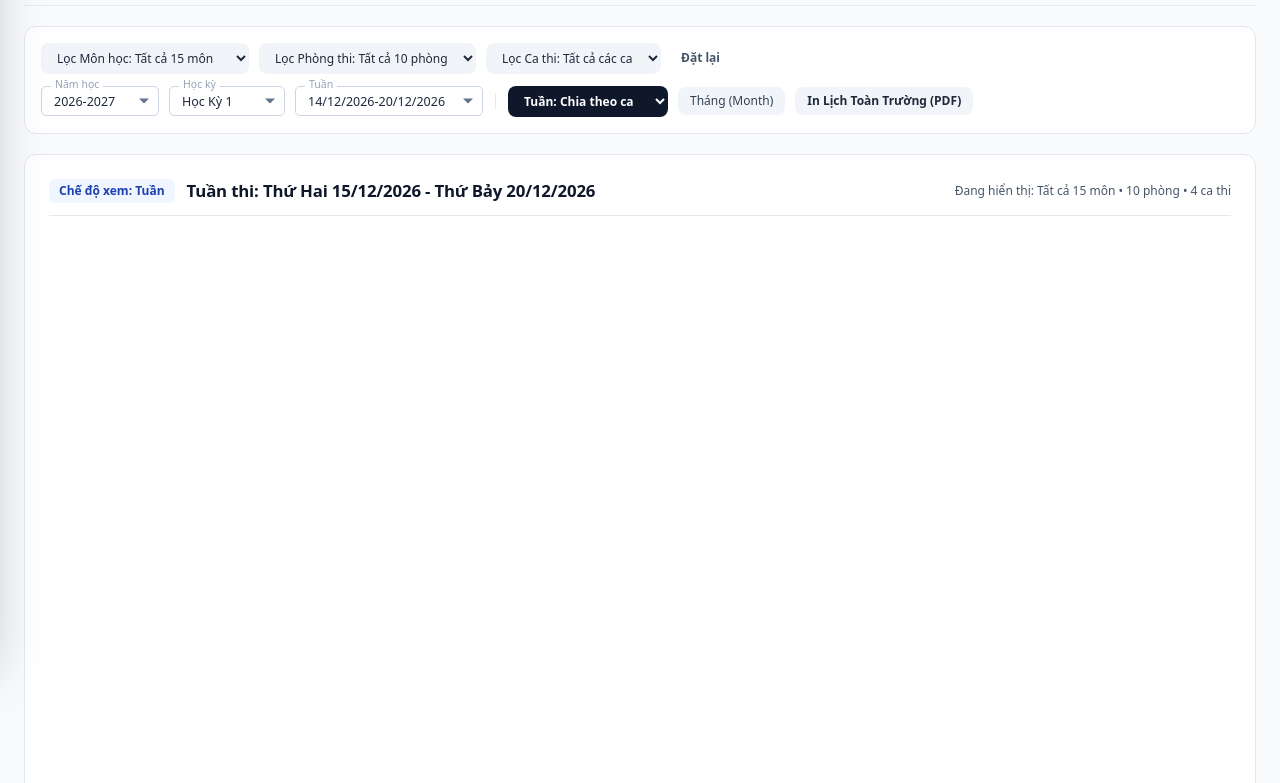
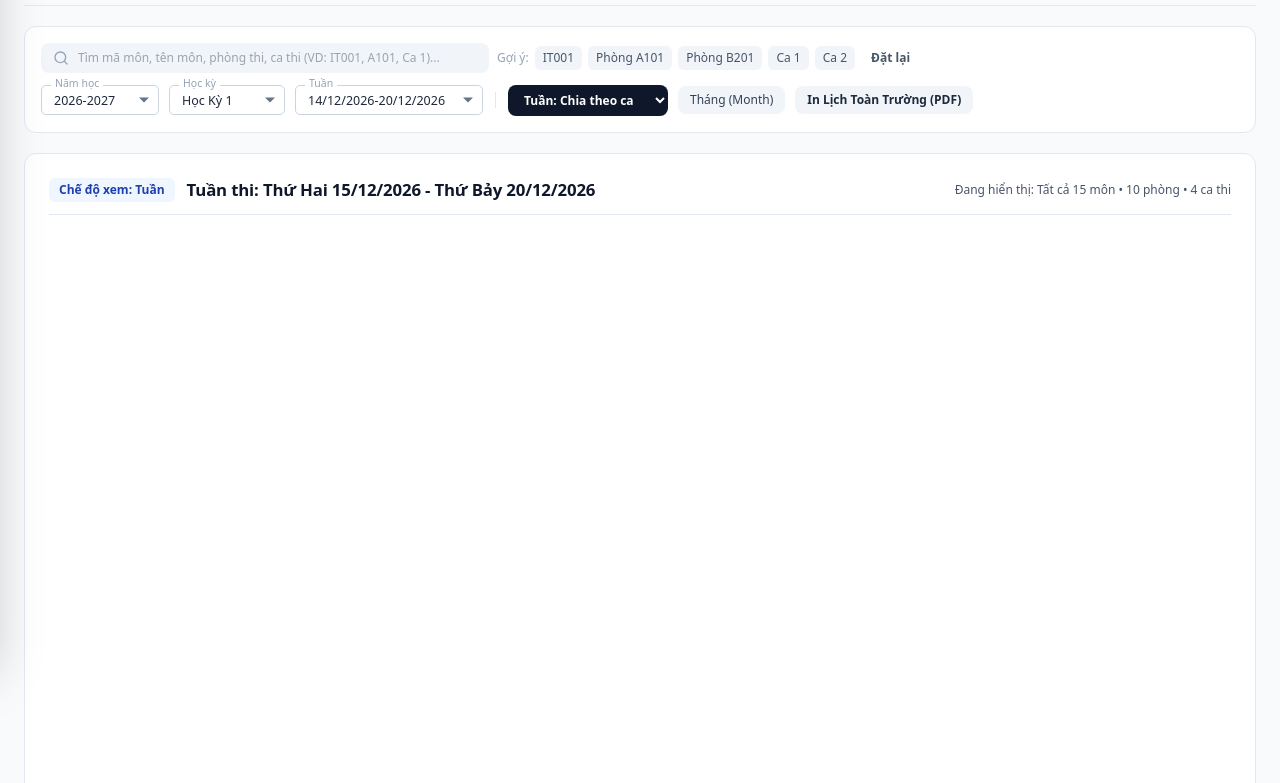
Before and after one commit to phattvh/GraphTheory_HTTPS, a plain HTML site: page web/calendar.html in a window 1280 px wide. Shown: the part 141-924 px from the top of the page. Drawn offline with nearby package versions, Linux system fonts and the light colour scheme.

Commit message:
feat: replace 3 filter dropdowns with a unified search input and keyword suggestions

```diff
--- a/web/calendar.html
+++ b/web/calendar.html
@@ -197,59 +197,70 @@
           </div>
         </header>
 
-        <!-- Thanh công cụ Bộ lọc (Môn học / Phòng thi / Ca thi) & Chuyển đổi chế độ xem -->
+        <!-- Thanh công cụ Tìm kiếm (gợi ý từ khóa chính) & Chuyển đổi chế độ xem -->
         <div class="flex flex-wrap items-center justify-between gap-3 bg-white p-4 rounded-xl border border-slate-200 no-print">
-          <!-- Cụm bộ lọc trái -->
-          <div class="flex flex-wrap items-center gap-2.5">
-            <select id="calendar-filter-course" onchange="filterCalendarEvents()"
-              aria-label="Lọc theo môn học"
-              class="px-3 py-1.5 rounded-lg text-xs font-medium bg-slate-100 hover:bg-slate-200/70 text-slate-800 focus:outline-none focus:ring-2 focus:ring-blue-600 cursor-pointer">
-              <option value="ALL">Lọc Môn học: Tất cả 15 môn</option>
-              <option value="IT001">IT001: Lý thuyết Đồ thị</option>
-              <option value="IT002">IT002: Cấu trúc Dữ liệu &amp; GT</option>
-              <option value="IT003">IT003: Hệ Quản trị CSDL</option>
-              <option value="IT004">IT004: Lập trình Web</option>
-              <option value="IT005">IT005: An toàn Thông tin</option>
-              <option value="IT006">IT006: Trí tuệ Nhân tạo</option>
-              <option value="IT007">IT007: Mạng Máy tính</option>
-              <option value="IT008">IT008: Toán Rời rạc &amp; Tổ hợp</option>
-              <option value="IT009">IT009: Giải tích 1</option>
-              <option value="IT010">IT010: Đại số Tuyến tính</option>
-              <option value="IT011">IT011: Kiến trúc Máy tính</option>
-              <option value="IT012">IT012: Lập trình OOP</option>
-              <option value="IT013">IT013: Công nghệ Phần mềm</option>
-              <option value="IT014">IT014: Hệ điều hành</option>
-              <option value="IT015">IT015: Xác suất Thống kê</option>
-            </select>
+          <!-- Cụm 1 ô tìm kiếm thông minh + gợi ý từ khóa chính bên trái -->
+          <div class="flex flex-wrap items-center gap-2 flex-1 min-w-[280px]">
+            <div class="relative flex-1 min-w-[240px] max-w-md">
+              <svg class="w-4 h-4 text-slate-400 absolute left-3 top-1/2 -translate-y-1/2 pointer-events-none" viewBox="0 0 24 24" fill="none" stroke="currentColor" stroke-width="2" stroke-linecap="round" stroke-linejoin="round" aria-hidden="true">
+                <circle cx="11" cy="11" r="8"></circle>
+                <line x1="21" y1="21" x2="16.65" y2="16.65"></line>
+              </svg>
+              <input
+                type="search"
+                id="calendar-search-input"
+                list="calendar-search-suggestions"
+                oninput="filterCalendarEvents()"
+                placeholder="Tìm mã môn, tên môn, phòng thi, ca thi (VD: IT001, A101, Ca 1)..."
+                aria-label="Tìm kiếm môn học, phòng thi hoặc ca thi"
+                class="w-full pl-9 pr-3 py-1.5 rounded-lg text-xs font-medium bg-slate-100 hover:bg-slate-200/60 focus:bg-white text-slate-800 border border-transparent focus:border-blue-600 focus:outline-none focus:ring-2 focus:ring-blue-600/20 transition"
+              />
+              <datalist id="calendar-search-suggestions">
+                <option value="IT001">IT001 - Lý thuyết Đồ thị</option>
+                <option value="IT002">IT002 - Cấu trúc Dữ liệu &amp; Giải thuật</option>
+                <option value="IT003">IT003 - Hệ Quản trị CSDL PostgreSQL</option>
+                <option value="IT004">IT004 - Lập trình Web</option>
+                <option value="IT005">IT005 - An toàn &amp; Bảo mật Thông tin</option>
+                <option value="IT006">IT006 - Trí tuệ Nhân tạo</option>
+                <option value="IT008">IT008 - Toán Rời rạc &amp; Tổ hợp</option>
+                <option value="A101">Phòng thi A101 (100 chỗ)</option>
+                <option value="A102">Phòng thi A102 (80 chỗ)</option>
+                <option value="B201">Phòng thi B201 (100 chỗ)</option>
+                <option value="Ca 1">Ca 1: 7h30 - 9h00</option>
+                <option value="Ca 2">Ca 2: 9h30 - 11h00</option>
+                <option value="Ca 3">Ca 3: 13h30 - 15h00</option>
+                <option value="Ca 4">Ca 4: 15h30 - 17h00</option>
+              </datalist>
+            </div>
 
-            <select id="calendar-filter-room" onchange="filterCalendarEvents()"
-              aria-label="Lọc theo phòng thi"
-              class="px-3 py-1.5 rounded-lg text-xs font-medium bg-slate-100 hover:bg-slate-200/70 text-slate-800 focus:outline-none focus:ring-2 focus:ring-blue-600 cursor-pointer">
-              <option value="ALL">Lọc Phòng thi: Tất cả 10 phòng</option>
-              <option value="A101">Phòng A101 (100 chỗ)</option>
-              <option value="A102">Phòng A102 (80 chỗ)</option>
-              <option value="A103">Phòng A103 (90 chỗ)</option>
-              <option value="B201">Phòng B201 (100 chỗ)</option>
-              <option value="B202">Phòng B202 (80 chỗ)</option>
-              <option value="B203">Phòng B203 (80 chỗ)</option>
-              <option value="C301">Phòng C301 (60 chỗ)</option>
-              <option value="C302">Phòng C302 (60 chỗ)</option>
-            </select>
-
-            <select id="calendar-filter-shift" onchange="filterCalendarEvents()"
-              aria-label="Lọc theo ca thi"
-              class="px-3 py-1.5 rounded-lg text-xs font-medium bg-slate-100 hover:bg-slate-200/70 text-slate-800 focus:outline-none focus:ring-2 focus:ring-blue-600 cursor-pointer">
-              <option value="ALL">Lọc Ca thi: Tất cả các ca</option>
-              <option value="1">Ca 1: 7h30 - 9h00</option>
-              <option value="2">Ca 2: 9h30 - 11h00</option>
-              <option value="3">Ca 3: 13h30 - 15h00</option>
-              <option value="4">Ca 4: 15h30 - 17h00</option>
-            </select>
-
-            <button type="button" id="btn-calendar-reset-filter" onclick="resetCalendarFilters()"
-              class="px-2.5 py-1.5 rounded-lg text-xs font-semibold text-slate-600 hover:text-slate-900 hover:bg-slate-100 transition cursor-pointer">
-              Đặt lại
-            </button>
+            <!-- Gợi ý nhanh các từ khóa chính -->
+            <div class="flex flex-wrap items-center gap-1.5 text-xs" aria-label="Từ khóa gợi ý nhanh">
+              <span class="text-slate-400 font-medium">Gợi ý:</span>
+              <button type="button" data-search-keyword="IT001" onclick="applyCalendarSearchKeyword('IT001')"
+                class="px-2 py-1 rounded-md bg-slate-100 hover:bg-blue-50 hover:text-blue-700 text-slate-600 font-medium transition cursor-pointer">
+                IT001
+              </button>
+              <button type="button" data-search-keyword="A101" onclick="applyCalendarSearchKeyword('A101')"
+                class="px-2 py-1 rounded-md bg-slate-100 hover:bg-blue-50 hover:text-blue-700 text-slate-600 font-medium transition cursor-pointer">
+                Phòng A101
+              </button>
+              <button type="button" data-search-keyword="B201" onclick="applyCalendarSearchKeyword('B201')"
+                class="px-2 py-1 rounded-md bg-slate-100 hover:bg-blue-50 hover:text-blue-700 text-slate-600 font-medium transition cursor-pointer">
+                Phòng B201
+              </button>
+              <button type="button" data-search-keyword="Ca 1" onclick="applyCalendarSearchKeyword('Ca 1')"
+                class="px-2 py-1 rounded-md bg-slate-100 hover:bg-blue-50 hover:text-blue-700 text-slate-600 font-medium transition cursor-pointer">
+                Ca 1
+              </button>
+              <button type="button" data-search-keyword="Ca 2" onclick="applyCalendarSearchKeyword('Ca 2')"
+                class="px-2 py-1 rounded-md bg-slate-100 hover:bg-blue-50 hover:text-blue-700 text-slate-600 font-medium transition cursor-pointer">
+                Ca 2
+              </button>
+              <button type="button" id="btn-calendar-reset-filter" onclick="resetCalendarFilters()"
+                class="px-2.5 py-1 rounded-md text-xs font-semibold text-slate-600 hover:text-slate-900 hover:bg-slate-100 transition cursor-pointer">
+                Đặt lại
+              </button>
+            </div>
           </div>
 
           <!-- Cụm chọn Năm học / Học kỳ / Tuần & Chế độ xem Tuần / Tháng bên phải -->
--- a/web/js/admin/calendar.js
+++ b/web/js/admin/calendar.js
@@ -735,24 +735,53 @@ function navigateCalendar(action) {
 }
 
 /**
- * Lọc danh sách sự kiện trên FullCalendar & bảng Ma trận Chia Ca theo Môn học, Phòng thi và Ca thi.
+ * Điền nhanh từ khóa gợi ý vào ô tìm kiếm và lọc sự kiện trên FullCalendar.
+ * @param {string} keyword
+ */
+function applyCalendarSearchKeyword(keyword) {
+  const searchInput = document.getElementById("calendar-search-input");
+  if (searchInput) {
+    searchInput.value = String(keyword || "").trim();
+  }
+  return filterCalendarEvents();
+}
+
+/**
+ * Tìm kiếm và lọc danh sách sự kiện trên FullCalendar & bảng Ma trận Chia Ca
+ * theo từ khóa (mã môn, tên môn, phòng thi, ca thi) hoặc bộ lọc.
  */
 function filterCalendarEvents() {
+  const searchInput = document.getElementById("calendar-search-input");
   const courseSelect = document.getElementById("calendar-filter-course");
   const roomSelect = document.getElementById("calendar-filter-room");
   const shiftSelect = document.getElementById("calendar-filter-shift");
   const summaryEl = document.getElementById("calendar-active-filter-summary");
 
+  const queryRaw = searchInput ? String(searchInput.value || "").trim() : "";
+  const query = queryRaw.toLowerCase();
   const courseVal = courseSelect ? courseSelect.value : "ALL";
   const roomVal = roomSelect ? roomSelect.value : "ALL";
   const shiftVal = shiftSelect ? shiftSelect.value : "ALL";
 
   const filtered = SAMPLE_EXAM_EVENTS.filter((item) => {
-    const matchCourse = courseVal === "ALL" || item.ma_mon === courseVal;
+    const matchCourse = !courseVal || courseVal === "ALL" || item.ma_mon === courseVal;
     const matchRoom =
-      roomVal === "ALL" || (Array.isArray(item.rooms) && item.rooms.includes(roomVal));
-    const matchShift = shiftVal === "ALL" || String(item.stt_ca) === String(shiftVal);
-    return matchCourse && matchRoom && matchShift;
+      !roomVal ||
+      roomVal === "ALL" ||
+      (Array.isArray(item.rooms) && item.rooms.includes(roomVal));
+    const matchShift =
+      !shiftVal || shiftVal === "ALL" || String(item.stt_ca) === String(shiftVal);
+
+    if (!matchCourse || !matchRoom || !matchShift) return false;
+    if (!query) return true;
+
+    const palette = SHIFT_COLOR_PALETTE[item.stt_ca] || SHIFT_COLOR_PALETTE[1];
+    const roomStr = Array.isArray(item.rooms) ? item.rooms.join(" ") : String(item.rooms || "");
+    const shiftStr = `ca ${item.stt_ca} ${palette.label}`;
+    const searchableText =
+      `${item.ma_mon} ${item.ten_mon} ${roomStr} ${shiftStr}`.toLowerCase();
+
+    return searchableText.includes(query);
   });
 
   if (adminCalendarInstance && typeof adminCalendarInstance.removeAllEvents === "function") {
@@ -764,18 +793,22 @@ function filterCalendarEvents() {
   renderShiftMatrixTable(filtered);
 
   if (summaryEl) {
-    summaryEl.textContent = `Đang hiển thị: ${filtered.length}/${SAMPLE_EXAM_EVENTS.length} môn thi phù hợp bộ lọc`;
+    summaryEl.textContent = queryRaw
+      ? `Kết quả tìm kiếm "${queryRaw}": ${filtered.length}/${SAMPLE_EXAM_EVENTS.length} môn thi`
+      : `Đang hiển thị: ${filtered.length}/${SAMPLE_EXAM_EVENTS.length} môn thi phù hợp bộ lọc`;
   }
   return filtered;
 }
 
 /**
- * Đặt lại toàn bộ bộ lọc Môn học / Phòng thi / Ca thi về trạng thái mặc định.
+ * Đặt lại ô tìm kiếm và toàn bộ bộ lọc về trạng thái mặc định.
  */
 function resetCalendarFilters() {
+  const searchInput = document.getElementById("calendar-search-input");
   const courseSelect = document.getElementById("calendar-filter-course");
   const roomSelect = document.getElementById("calendar-filter-room");
   const shiftSelect = document.getElementById("calendar-filter-shift");
+  if (searchInput) searchInput.value = "";
   if (courseSelect) courseSelect.value = "ALL";
   if (roomSelect) roomSelect.value = "ALL";
   if (shiftSelect) shiftSelect.value = "ALL";
```
Also changed, not shown: 1 other file.
